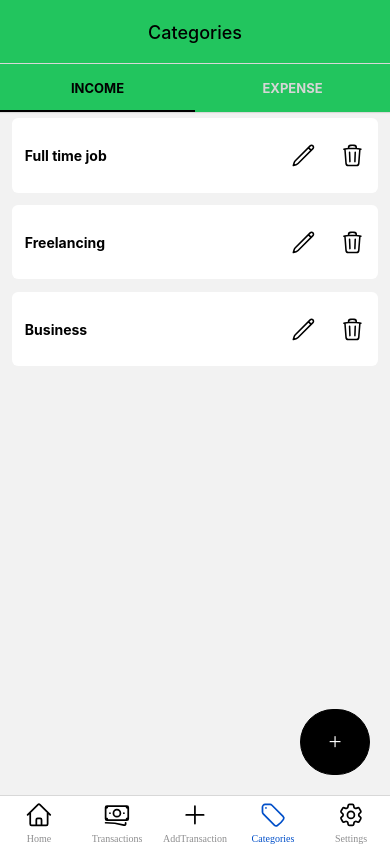
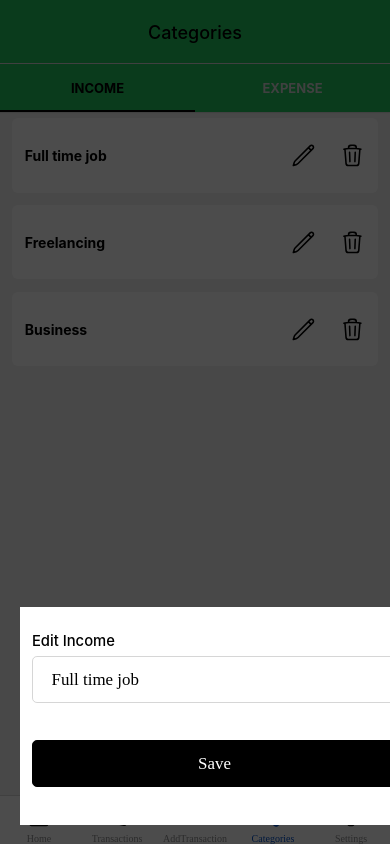
Before and after one commit to GeekyNaved/TrackEx, a React Native app: screen /Categories in a window 390 px wide. Both pictures are taken after a click on the element 303 px from the left and 155 px from the top of the page. Built offline with nearby package versions, Linux system fonts and the light colour scheme.

Commit message:
CategoriesCard -> adding Bottomsheet and validation in its fields.

```diff
--- a/src/components/CategoryCard.tsx
+++ b/src/components/CategoryCard.tsx
@@ -1,30 +1,25 @@
 import React from 'react';
-import {Alert, StyleSheet, Text, TouchableOpacity, View} from 'react-native';
+import {StyleSheet, Text, TouchableOpacity, View} from 'react-native';
 import {PencilIcon, TrashIcon} from 'react-native-heroicons/outline';
 import boxModelSize from '../constants/boxModel';
 import colors from '../constants/colors';
 interface CategoryCardProps {
-  id: number;
   category: string;
+  onEdit: () => void;
   onDelete: () => void;
 }
-const CategoryCard: React.FC<CategoryCardProps> = ({id, category, onDelete}) => {
-  // const [open, setOpen] = useState(false);
-
-  // const handleClickOpen = () => {
-  //   // console.log('name', name)
-  //   setOpen(true);
-  // };
-  // const handleClose = () => {
-  //   setOpen(false);
-  // };
+const CategoryCard: React.FC<CategoryCardProps> = ({
+  category,
+  onEdit,
+  onDelete,
+}) => {
   return (
     <View style={styles.container}>
       <View style={styles.categoryNotesContainer}>
         <Text style={styles.category}>{category}</Text>
       </View>
       <View style={styles.rightInner}>
-        <TouchableOpacity onPress={() => Alert.alert('Edit')}>
+        <TouchableOpacity onPress={onEdit}>
           <PencilIcon color={colors.black} size={boxModelSize.twenty} />
         </TouchableOpacity>
 
--- a/src/screens/main/CategoryIncome.tsx
+++ b/src/screens/main/CategoryIncome.tsx
@@ -1,4 +1,4 @@
-import React, {useState} from 'react';
+import React, {useEffect, useState} from 'react';
 import {View, StyleSheet, FlatList} from 'react-native';
 import Modal from 'react-native-modal';
 import CustTextInputField from '../../components/CustTextInputField';
@@ -11,14 +11,18 @@ import CategoryCard from '../../components/CategoryCard';
 import ConfirmationModal from '../../components/ConfirmationModal';
 
 const CategoryIncome = () => {
-  const [isModalVisible, setModalVisible] = useState(false);
-  const [incomeName, setIncomeName] = useState('');
+  const [isAddModalVisible, setAddModalVisible] = useState(false);
+  const [isEditModalVisible, setEditModalVisible] = useState(false);
+  const [addCategory, setAddCategory] = useState('');
+  const [editCategory, setEditCategory] = useState('');
   const [focusedField, setFocusedField] = useState(null);
-  const [disableBtn, setDisableBtn] = useState(false);
+  const [disableAddBtn, setDisableAddBtn] = useState(false);
+  const [disableEditBtn, setDisableEditBtn] = useState(false);
   const [deleteModal, setDeleteModal] = useState(false);
+  const [editFieldErr, setEditFieldErr] = useState('');
 
   const toggleModal = () => {
-    setModalVisible(!isModalVisible);
+    setAddModalVisible(!isAddModalVisible);
   };
 
   const handleFocus = field => {
@@ -29,14 +33,43 @@ const CategoryIncome = () => {
   };
 
   const handleChange = (key: string, value: any) => {
+    if (key === 'editIncome') {
+      setEditCategory(value.replace(/\s+/g, ' '));
+    }
     if (key === 'income') {
-      setIncomeName(value.replace(/\s+/g, ' '));
+      setAddCategory(value.replace(/\s+/g, ' '));
     }
   };
   const handleDelete = (value: number) => {
-    console.log('value', value);
     setDeleteModal(true);
   };
+  const handleEditSubmit = () => {
+    setEditModalVisible(false);
+  };
+  const handleAddSubmit = () => {
+    setAddModalVisible(false);
+  };
+
+  // validation: check bottomsheet Edit field should not be empty
+  useEffect(() => {
+    if (editCategory?.length === 0) {
+      setDisableEditBtn(true);
+      setEditFieldErr('Field should not be empty');
+    } else {
+      setEditFieldErr('');
+      setDisableEditBtn(false);
+    }
+  }, [editCategory]);
+
+  // validation: check bottomsheet Add field should not be empty
+  useEffect(() => {
+    if (addCategory?.length === 0) {
+      setDisableAddBtn(true);
+    } else {
+      setDisableAddBtn(false);
+    }
+  }, [addCategory]);
+
   return (
     <View style={{flex: 1}}>
       <FlatList
@@ -48,10 +81,15 @@ const CategoryIncome = () => {
               id={item._id}
               category={item.value}
               onDelete={() => handleDelete(item._id)}
+              onEdit={() => {
+                setEditCategory(item.value);
+                setEditModalVisible(true);
+              }}
             />
           );
         }}
       />
+      {/* <CustBottomSheet isVisible={isAddModalVisible} /> */}
       <ConfirmationModal
         message="Are you sure you want to delete this category?"
         visible={deleteModal}
@@ -66,31 +104,64 @@ const CategoryIncome = () => {
         title="+"
         onPress={toggleModal}
       />
+      {/* Add Category Bottomsheet */}
       <Modal
+        isVisible={isEditModalVisible}
         style={styles.modal}
         onBackButtonPress={() => {
-          setModalVisible(false);
+          setEditModalVisible(false);
         }}
         onBackdropPress={() => {
-          setModalVisible(false);
-        }}
-        isVisible={isModalVisible}>
+          setEditModalVisible(false);
+        }}>
         <View style={styles.modalInner}>
           <CustTextInputField
             label="Edit Income"
-            placeholder="Edit"
-            value={'Salary'}
+            placeholder="Enter Income"
+            value={editCategory}
+            onChangeText={handleChange.bind(this, 'editIncome')}
+            isFocused={focusedField === 'editIncome'}
+            onFocus={() => handleFocus('editIncome')}
+            onBlur={handleBlur}
+            errorMsg={editFieldErr}
+          />
+          <CustButton
+            disabled={disableEditBtn}
+            // isLoading={isLoading}
+            title="Save"
+            style={[styles.btnSave, disableEditBtn && styles.disabledBtn]}
+            onPress={handleEditSubmit}
+            otherProps
+          />
+        </View>
+      </Modal>
+
+      {/* Add Category Bottomsheet */}
+      <Modal
+        isVisible={isAddModalVisible}
+        style={styles.modal}
+        onBackButtonPress={() => {
+          setAddModalVisible(false);
+        }}
+        onBackdropPress={() => {
+          setAddModalVisible(false);
+        }}>
+        <View style={styles.modalInner}>
+          <CustTextInputField
+            label="Add Income"
+            placeholder="Enter category"
+            value={addCategory}
             onChangeText={handleChange.bind(this, 'income')}
             isFocused={focusedField === 'income'}
             onFocus={() => handleFocus('income')}
             onBlur={handleBlur}
           />
           <CustButton
-            disabled={disableBtn}
+            disabled={disableAddBtn}
             // isLoading={isLoading}
             title="Save"
-            style={[styles.btnSave, disableBtn && styles.disabledBtn]}
-            onPress={toggleModal}
+            style={[styles.btnSave, disableAddBtn && styles.disabledBtn]}
+            onPress={handleAddSubmit}
             otherProps
           />
         </View>
```
